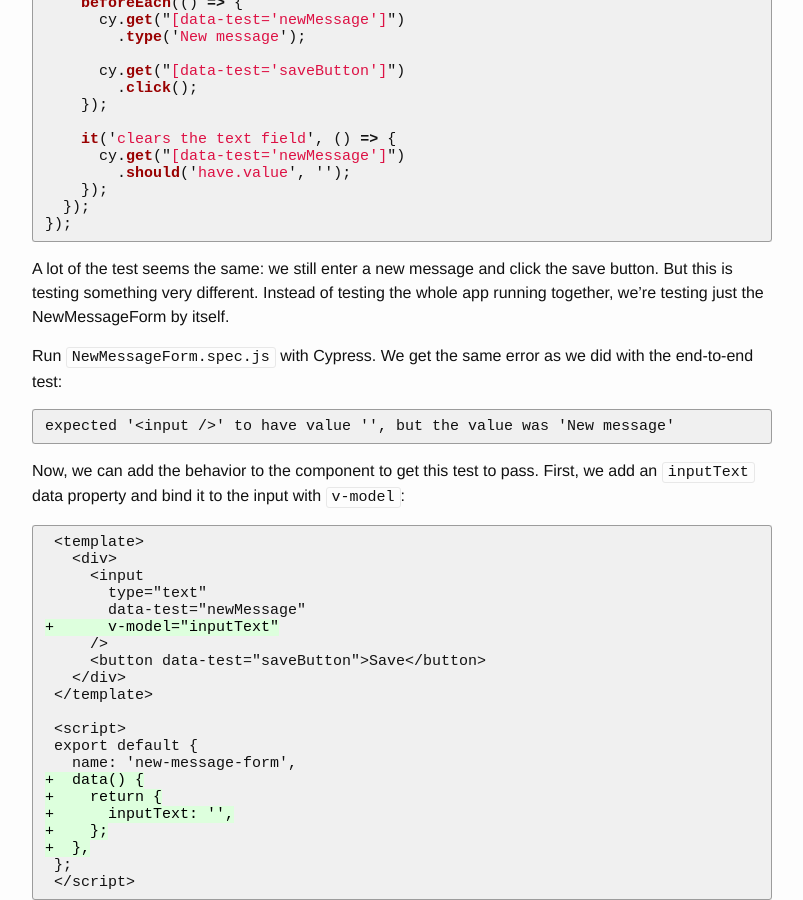
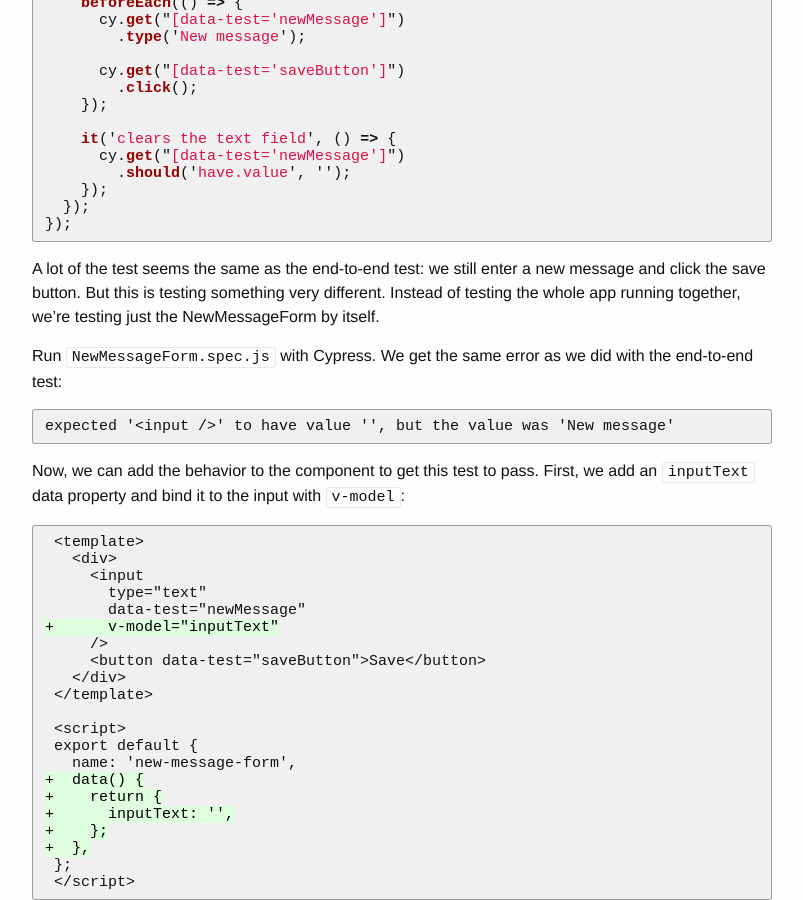
Before and after one commit to learn-tdd-in/learntdd.in, a Jekyll site: the page built from vue/index.md, in a window 1280 px wide and 900 px high, scrolled down 4888 px. Shown: the whole window, without its empty margins (238-1041 px from the left). Built offline with Jekyll 4.4.1, drawn with Linux system fonts in a browser that asks for light colours.

Commit message:
Clarify Vue text

````diff
--- a/vue/index.md
+++ b/vue/index.md
@@ -254,7 +254,7 @@ describe('ButtonCounter', () => {
 });
 ```
 
-A lot of the test seems the same: we still enter a new message and click the save button. But this is testing something very different. Instead of testing the whole app running together, we're testing just the NewMessageForm by itself.
+A lot of the test seems the same as the end-to-end test: we still enter a new message and click the save button. But this is testing something very different. Instead of testing the whole app running together, we're testing just the NewMessageForm by itself.
 
 Run `NewMessageForm.spec.js` with Cypress. We get the same error as we did with the end-to-end test:
 
````
